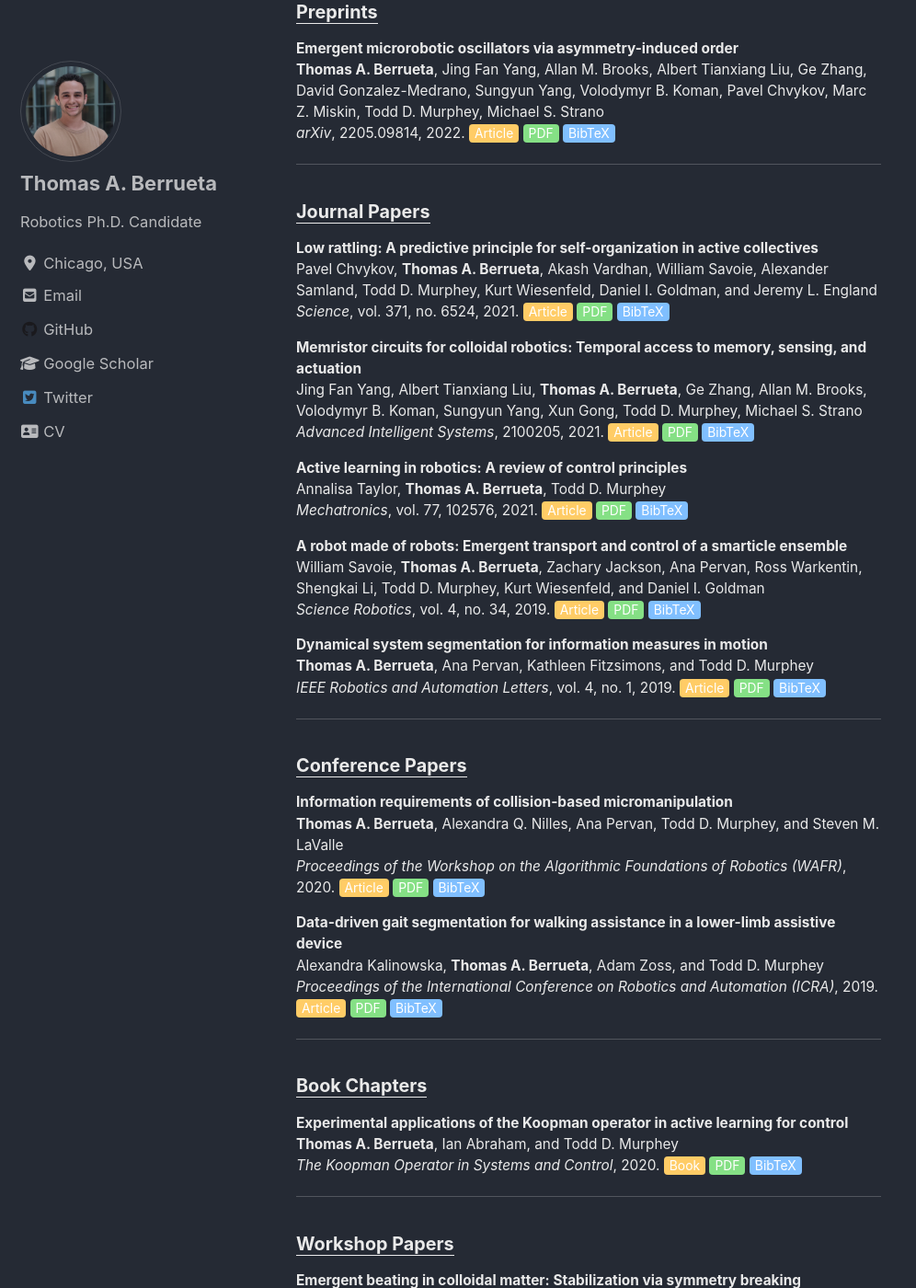
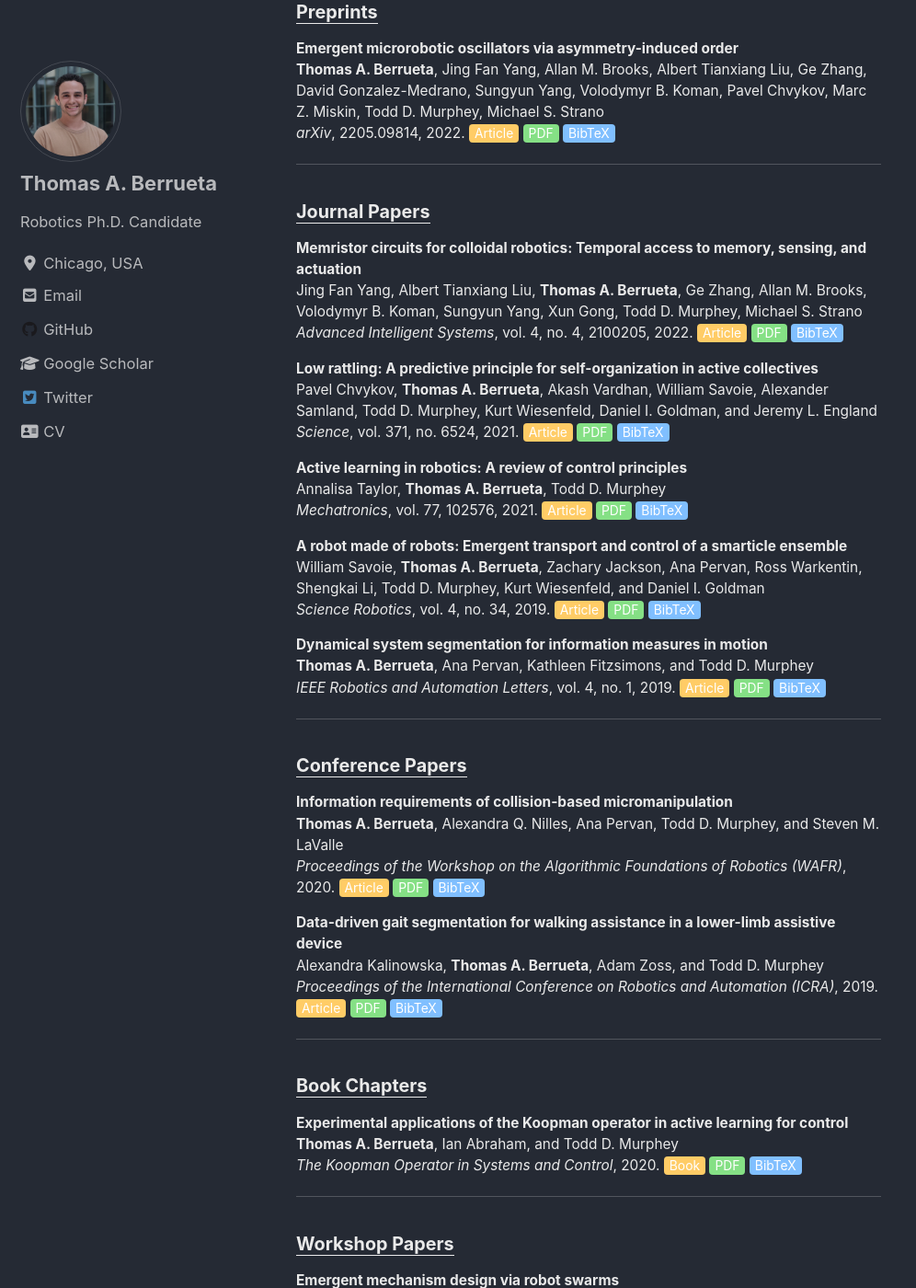
Before and after one commit to tberrueta/tberrueta.github.io, a Jekyll site: the page built from publications.html, in a window 1280 px wide and 1400 px high, scrolled down 260 px. Shown: the whole window at 92% size, without its empty margins (0-996 px from the left). Built offline with Jekyll 4.4.1, drawn with Linux system fonts in a browser that asks for light colours; cached includes are drawn as plain includes; nearby versions of some CDN libraries; some of the changed text lies outside the part shown.

Commit message:
add new publications

```diff
--- a/assets/bibs/BerruetaRSS2019.bib
+++ b/assets/bibs/BerruetaRSS2019.bib
@@ -2,5 +2,5 @@
 	author = {Thomas A. Berrueta and Ana Pervan and Todd D. Murphey},
 	title = {Towards robust motion planning for synthetic cells in a circulatory system},
 	year = {2019},
-	journal = {Workshop on Robust Task and Motion Planning at Robotics: Science and Systems (RSS) Conference}
+	journal = {Robotics: Science and Systems}
 }
--- /dev/null
+++ b/assets/bibs/TaylorRSS2022.bib
@@ -0,0 +1,6 @@
+@article {TaylorRSS2022,
+	author = {Annalisa Taylor and Thomas A. Berrueta and Todd D. Murphey},
+	title = {Emergent mechanism design via robot swarms},
+	year = {2022},
+	journal = {Robotics: Science and Systems}
+}
--- a/assets/bibs/YangAIS2021.bib
+++ b/assets/bibs/YangAIS2022.bib
@@ -2,7 +2,9 @@
 title = {Memristor circuits for colloidal robotics: Temporal access to memory, sensing, and actuation},
 journal = {Advanced Intelligent Systems},
 pages = {2100205},
-year = {2021},
+volume = {4},
+number = {4},
+year = {2022},
 doi = {https://doi.org/10.1002/aisy.202100205},
 url = {https://onlinelibrary.wiley.com/doi/full/10.1002/aisy.202100205},
 author = {Jing Fan Yang and Albert Tianxiang Liu and Thomas A. Berrueta and Ge Zhang and Allan M. Brooks and Volodymyr B. Koman and Sungyun Yang and Xun Gong and Todd D. Murphey and Michael S. Strano},
--- a/publications.html
+++ b/publications.html
@@ -46,19 +46,19 @@ author_profile: true
 <hr>
 
   <h3 style="font-size:90%"><u>Journal Papers</u></h3>
+  <p style="font-size:70%"><b>Memristor circuits for colloidal robotics: Temporal access to memory, sensing, and actuation</b>
+    <br>Jing Fan Yang, Albert Tianxiang Liu, <b>Thomas A. Berrueta</b>, Ge Zhang, Allan M. Brooks, Volodymyr B. Koman, Sungyun Yang, Xun Gong, Todd D. Murphey, Michael S. Strano
+    <br><i>Advanced Intelligent Systems</i>, vol. 4, no. 4, 2100205, 2022.
+    <a href="https://onlinelibrary.wiley.com/doi/full/10.1002/aisy.202100205" style="font-size:90%"><button class="button button2">Article</button></a>
+    <a href="/assets/pdfs/YangAIS2022.pdf" style="font-size:90%"><button class="button button3">PDF</button></a>
+  <a href="/assets/bibs/YangAIS2022.bib" style="font-size:90%"><button class="button button1">BibTeX</button></a></p>
+
   <p style="font-size:70%"><b>Low rattling: A predictive principle for self-organization in active collectives</b>
     <br>Pavel Chvykov, <b>Thomas A. Berrueta</b>, Akash Vardhan, William Savoie, Alexander Samland, Todd D. Murphey, Kurt Wiesenfeld, Daniel I. Goldman, and Jeremy L. England
     <br><i>Science</i>, vol. 371, no. 6524, 2021.
     <a href="https://www.science.org/doi/10.1126/science.abc6182" style="font-size:90%"><button class="button button2">Article</button></a>
     <a href="/assets/pdfs/ChvykovScience2021.pdf" style="font-size:90%"><button class="button button3">PDF</button></a>
   <a href="/assets/bibs/ChvykovScience2021.bib" style="font-size:90%"><button class="button button1">BibTeX</button></a></p>
-
-  <p style="font-size:70%"><b>Memristor circuits for colloidal robotics: Temporal access to memory, sensing, and actuation</b>
-    <br>Jing Fan Yang, Albert Tianxiang Liu, <b>Thomas A. Berrueta</b>, Ge Zhang, Allan M. Brooks, Volodymyr B. Koman, Sungyun Yang, Xun Gong, Todd D. Murphey, Michael S. Strano
-    <br><i>Advanced Intelligent Systems</i>, 2100205, 2021.
-    <a href="https://onlinelibrary.wiley.com/doi/full/10.1002/aisy.202100205" style="font-size:90%"><button class="button button2">Article</button></a>
-    <a href="/assets/pdfs/YangAIS2021.pdf" style="font-size:90%"><button class="button button3">PDF</button></a>
-  <a href="/assets/bibs/YangAIS2021.bib" style="font-size:90%"><button class="button button1">BibTeX</button></a></p>
 
   <p style="font-size:70%"><b>Active learning in robotics: A review of control principles</b>
     <br>Annalisa Taylor, <b>Thomas A. Berrueta</b>, Todd D. Murphey
@@ -105,7 +105,15 @@ author_profile: true
     <a href="/assets/pdfs/BerruetaKoopman2020.pdf" style="font-size:90%"><button class="button button3">PDF</button></a>
     <a href="/assets/bibs/BerruetaKoopman2020.bib" style="font-size:90%"><button class="button button1">BibTeX</button></a></p>
   <hr>
+
   <h3 style="font-size:90%"><u>Workshop Papers</u></h3>
+  <p style="font-size:70%"><b>Emergent mechanism design via robot swarms</b>
+    <br>Annalisa Taylor, <b>Thomas A. Berrueta</b>, and Todd D. Murphey
+    <br><i>Robotics: Science and Systems</i>, 2022.
+    <a href="https://aaronjoh.github.io/bumping_into_things/" style="font-size:90%"><button class="button button2">Workshop</button></a>
+    <a href="/assets/pdfs/TaylorRSS2022.pdf" style="font-size:90%"><button class="button button3">PDF</button></a>
+    <a href="/assets/bibs/TaylorRSS2022.bib" style="font-size:80%"><button class="button button1">BibTeX</button></a></p>
+
   <p style="font-size:70%"><b>Emergent beating in colloidal matter: Stabilization via symmetry breaking</b>
     <br><b>Thomas A. Berrueta</b>, Jing Fan Yang, Allan M. Brooks, Albert T. Liu, Michael S. Strano, and Todd D. Murphey
     <br><i>Bulletin of the American Physical Society</i>, 2022.
@@ -118,7 +126,7 @@ author_profile: true
     <a href="http://meetings.aps.org/Meeting/MAR21/Session/R14.8" style="font-size:90%"><button class="button button2">Abstract</button></a>
     <a href="/assets/bibs/TaylorAPS2021.bib" style="font-size:80%"><button class="button button1">BibTeX</button></a></p>
 
-  <p style="font-size:70%"><b>Corralling active Brownian particles with ``active billiard'' particles</b>
+  <p style="font-size:70%"><b>Corralling active Brownian particles with "active billiard" particles</b>
     <br>Alexandra Q. Nilles, Ana Pervan, <b>Thomas A. Berrueta</b>, and Todd D. Murphey
     <br><i>Bulletin of the American Physical Society</i>, 2020.
     <a href="https://meetings.aps.org/Meeting/MAR20/Session/J30.6" style="font-size:90%"><button class="button button2">Abstract</button></a>
@@ -133,6 +141,10 @@ author_profile: true
     <hr>
 
   <h3 style="font-size:90%"><u>Invited Talks</u></h3>
+      <p style="font-size:70%"><b>Designing for emergence: Making materials "robotic" with self-organization</b>
+      <br><i>Center for Robotics and Biosystems Seminar Series.</i>
+      <br>Northwestern University, Evanston, Illinois, USA (6/17/2022).</p>
+
       <p style="font-size:70%"><b>Robot thermodynamics: Analysis, control, and design of complex systems</b>
       <br><i>Allen Discovery Center Invited Seminar.</i>
       <br>Tufts University, Medford, Massachusetts, USA (4/26/2022).</p>
```
Also changed, not shown: projects.html (+13 -6 lines), 4 other files.
